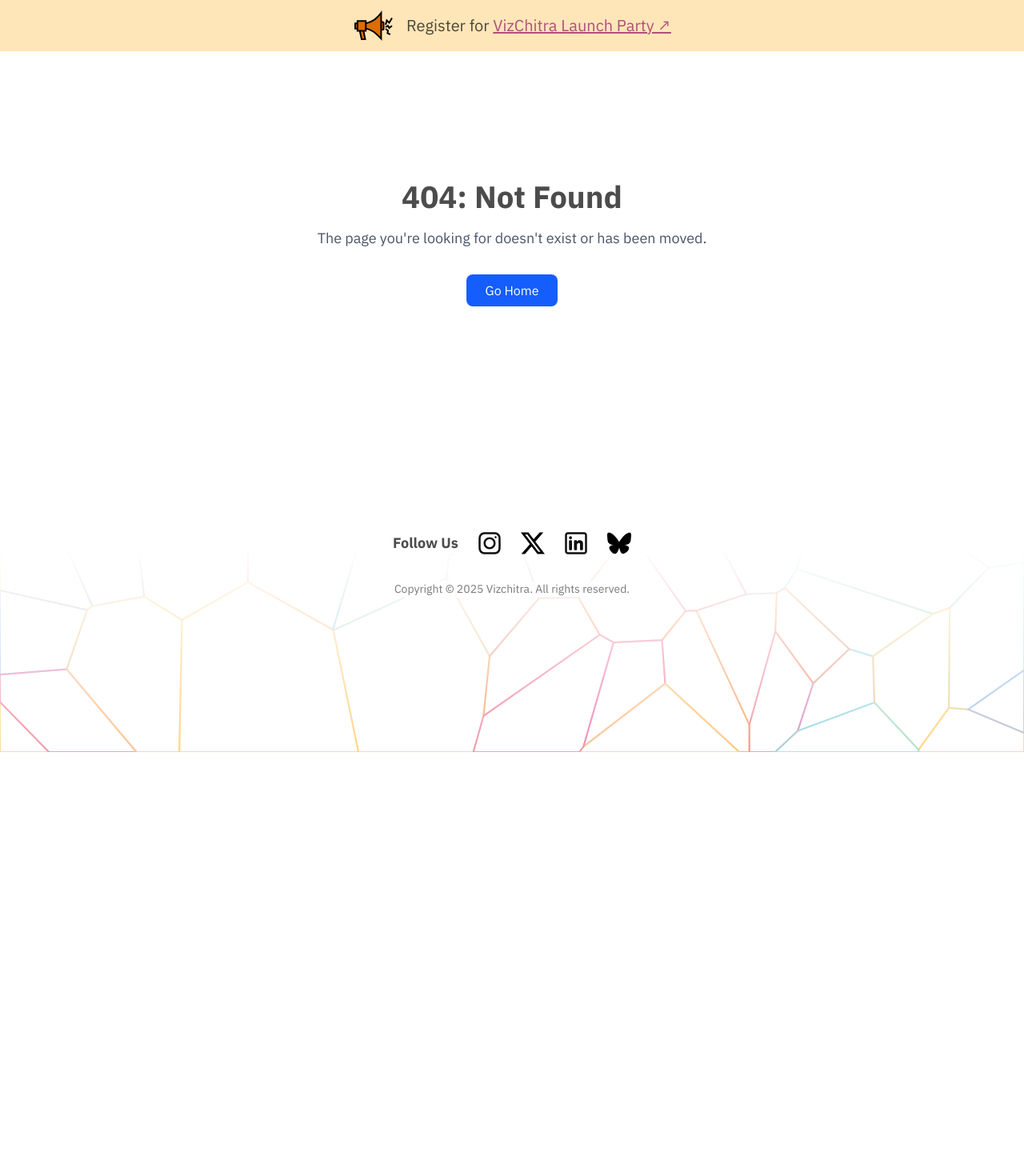
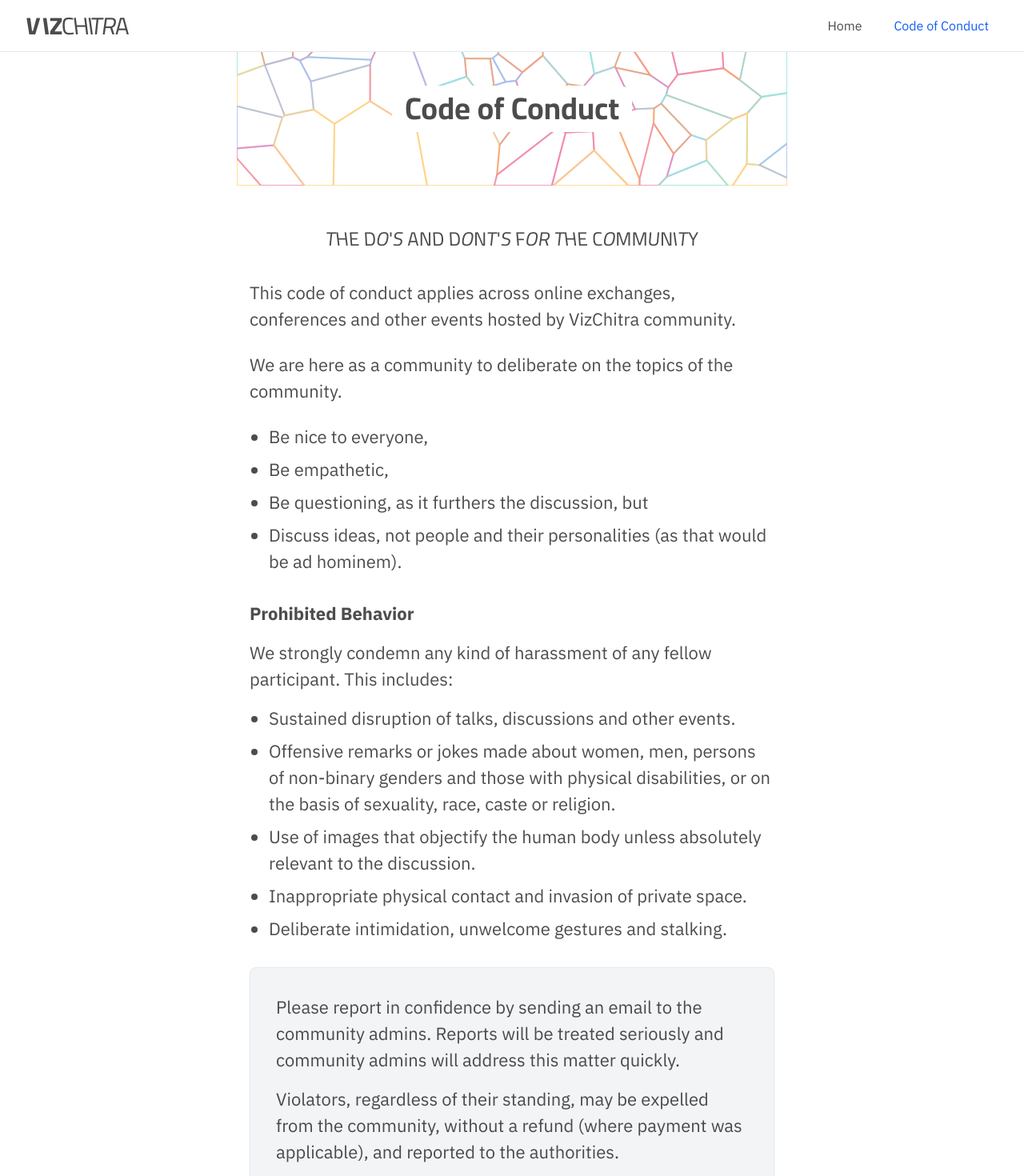
Before and after one commit to vizchitra/vizchitra.github.io, a SvelteKit app: page /code-of-conduct in a window 1280 px wide. Before the commit this address had no page. Shown: the top 1470 px of the page at 80% size. Before the commit the page ends 940 px from the top, so only its background shows below. Built offline with nearby package versions, Linux system fonts and the light colour scheme.

Commit message:
feat: adds code of conduct page, closes #25 (#43)
* feat: adds code of conduct page

* style: unify text classes

* fix: adds logotype, fixes cta

```diff
--- a/src/app.css
+++ b/src/app.css
@@ -152,3 +152,21 @@ button:focus:not(:focus-visible) {
 .slanted-text {
 	font-variation-settings: 'slnt' var(--letter-slant);
 }
+
+/* Common Text Styles */
+.content-text {
+	@apply text-[18px] md:text-[22px];
+	line-height: 1.5;
+}
+
+.content-heading {
+	@apply  text-[22px] leading-[1.5] font-bold;
+}
+
+.content-container {
+	@apply mx-auto max-w-3xl px-4;
+}
+
+.content-notice {
+	@apply mb-8 rounded-lg border border-gray-200 bg-gray-100 p-6 md:p-8;
+}
--- a/src/lib/components/Footer.svelte
+++ b/src/lib/components/Footer.svelte
@@ -6,11 +6,11 @@
 <div class="footer-content relative pb-24">
 	<footer class="relative">
 		<div class="z-10 flex flex-col items-center gap-8 py-16">
-			<!-- <div class="links flex gap-8">
-				<a href="/about" class="hover:text-primary">About</a>
-				<a href="/conference" class="hover:text-primary">Conference</a>
-				<a href="/contact" class="hover:text-primary">Contact</a>
-			</div> -->
+			<div class="links flex gap-8">
+				<a href="/code-of-conduct" class=" text-viz-pink-dark font-bold underline"
+					>Code of Conduct</a
+				>
+			</div>
 
 			<SocialLink />
 
--- /dev/null
+++ b/src/lib/components/NavMenu.svelte
@@ -0,0 +1,35 @@
+<script lang="ts">
+	import { page } from '$app/stores';
+	import VizChitraLogoType from './VizChitraLogoType.svelte';
+</script>
+
+<nav class="fixed top-0 right-0 left-0 z-50 border-b border-gray-200 bg-white">
+	<div class="mx-auto max-w-7xl px-4 sm:px-6 lg:px-8">
+		<div class="flex h-16 justify-between">
+			<div class="flex">
+				<a href="/" class="flex items-center text-3xl">
+					<VizChitraLogoType />
+				</a>
+			</div>
+			<div class="flex items-center space-x-4">
+				<a
+					href="/"
+					class="rounded-md px-3 py-2 text-base font-medium {$page.url.pathname === '/'
+						? 'text-viz-blue'
+						: 'hover:text-blue-dark text-viz-gray'}"
+				>
+					Home
+				</a>
+				<a
+					href="/code-of-conduct"
+					class="rounded-md px-3 py-2 text-base font-medium {$page.url.pathname ===
+					'/code-of-conduct'
+						? 'text-blue-600'
+						: 'text-gray-600 hover:text-blue-600'}"
+				>
+					Code of Conduct
+				</a>
+			</div>
+		</div>
+	</div>
+</nav>
--- /dev/null
+++ b/src/lib/components/PageHeader.svelte
@@ -0,0 +1,11 @@
+<script lang="ts">
+	import BannerPolygon from './BannerPolygon.svelte';
+	export let title: string;
+</script>
+
+<div class="relative h-48">
+	<BannerPolygon staticBanner={true} />
+	<div class="absolute inset-0 flex items-center justify-center">
+		<h1 class="font-display rounded-2xl bg-white px-4 text-[2rem] font-bold">{title}</h1>
+	</div>
+</div>
--- a/src/routes/+layout.svelte
+++ b/src/routes/+layout.svelte
@@ -1,16 +1,23 @@
 <script>
-	import Header from './Header.svelte';
 	import Footer from '$lib/components/Footer.svelte';
 	import '../app.css';
 	import HeaderCallToAction from '$lib/components/HeaderCallToAction.svelte';
+
+	import { page } from '$app/stores';
+	import NavMenu from '$lib/components/NavMenu.svelte';
 
 	/** @type {{children: import('svelte').Snippet}} */
 	let { children } = $props();
 </script>
 
+{#if $page.url.pathname !== '/'}
+	<NavMenu />
+{/if}
+
 <div class="app">
-	<!-- <Header /> -->
-	<HeaderCallToAction />
+	{#if $page.url.pathname === '/'}
+		<HeaderCallToAction />
+	{/if}
 	<main>
 		{@render children()}
 	</main>
--- a/src/routes/+page.svelte
+++ b/src/routes/+page.svelte
@@ -5,8 +5,7 @@
 	import { formatSlantedText } from '$lib/utils/utils.js';
 	import CallToAction from '$lib/components/CallToAction.svelte';
 	import VizChitraLogoType from '$lib/components/VizChitraLogoType.svelte';
-	import SocialLink from '$lib/components/SocialLink.svelte';
-	import { base } from '$app/paths';
+
 	import Button from '$lib/components/Button.svelte';
 
 	export let data;
@@ -45,7 +44,7 @@
 		</div>
 
 		<h3
-			class="tagline -mt-8 max-w-[20ch] border-black text-center text-[1.2rem] leading-none uppercase md:mt-0 md:border-l-2 md:pl-5 md:text-left md:text-[1.6rem]"
+			class="tagline -mt-8 max-w-[20ch] border-black text-center uppercase md:mt-0 md:border-l-2 md:pl-5 md:text-left"
 		>
 			{#each formatSlantedText('A SPACE TO CONNECT AND CREATE WITH DATA') as letter}
 				<span
@@ -62,19 +61,19 @@
 <CallToAction />
 
 <div class="mt-20 flex flex-col items-center gap-10">
-	<div class="content flex flex-col gap-2">
+	<div class="content-container flex flex-col gap-2">
 		<h1>
 			<VizChitraLogoType></VizChitraLogoType>
 		</h1>
 
-		<p class="mb-4 max-w-[55ch] text-[18px] md:text-[22px]">
+		<p class="content-text mb-4 max-w-[55ch]">
 			Data visualization practitioners in India have been spread across different communities. As
 			the first of its kind <span class="font-semibold">
 				data visualization community, VizChitra
 			</span> is putting together a conference to bring these people together.
 		</p>
 
-		<p class="mx-auto mb-8">
+		<p class="mx-auto mt-2 mb-6">
 			{#each formatSlantedText('A SPACE TO CONNECT AND CREATE WITH DATA') as letter}
 				<span class="slanted-text text-[24px]" style="--letter-slant: {letter.slant}">
 					{letter.letter}
@@ -83,7 +82,7 @@
 		</p>
 
 		<div class="pillars">
-			<p class="mb-1 max-w-[55ch] text-[18px] md:text-[22px]">
+			<p class="content-text mb-1 max-w-[55ch]">
 				Our goal is to build a community of diverse, interdisciplinary individuals working across
 				the visualization spectrum, and facilitate learning and connections between people from
 				different industries and disciplines who share a common interest in the power of data and
@@ -94,15 +93,15 @@
 		<PolygonDivider></PolygonDivider>
 	</div>
 
-	<div class="content flex flex-col gap-2">
-		<h2 class="font-display !text-[2rem] font-bold">OUR MISSION</h2>
+	<div class="content-container flex flex-col gap-2">
+		<h2 class="content-heading !text-[2rem]">OUR MISSION</h2>
 
-		<p class="mb-4 max-w-[55ch] text-[18px] md:text-[22px]">
+		<p class="content-text mb-4 max-w-[55ch]">
 			To foster a vibrant <span class="font-semibold">community of data storytellers in India</span
 			>, bridging technical analysis and design expertise to shape perspectives and drive change
 		</p>
 
-		<p class="mx-auto mb-6 text-center md:mb-8">
+		<p class="mx-auto mb-6 text-center">
 			{#each formatSlantedText('AN INDIAN DATA VISUALIZATION COMMUNITY') as letter}
 				<span
 					class="slanted-text text-[18px] md:text-[24px]"
@@ -114,31 +113,26 @@
 		</p>
 
 		<div class="pillars">
-			<p class="mb-1 max-w-[55ch] text-[18px] md:text-[22px]">
+			<p class="content-text mb-1 max-w-[55ch]">
 				The VizChitra community plans to drive this using these three main pillars of work:
 			</p>
-			<ol class="space-y-4 md:space-y-2">
+			<ol class="mt-4 space-y-6">
 				<li>
-					<h3 class="font-display text-[18px] leading-[1.5] font-bold md:text-[22px]">
-						1. Consider and Curate:
-					</h3>
-					<p class="text-[16px] md:text-[22px]">
+					<h3 class="content-heading">1. Consider and Curate:</h3>
+					<p class="content-text">
 						Build a rhythm of curated events to spread the practice of data visualization
 					</p>
 				</li>
 				<li>
-					<h3 class="font-display text-[18px] leading-[1.5] font-bold md:text-[22px]">
-						2. Cultivate and Care:
-					</h3>
-					<p class="text-[16px] md:text-[22px]">
+					<h3 class="content-heading">2. Cultivate and Care:</h3>
+					<p class="content-text">
 						Nurture a fertile space for learning and sharing of data visualization skills
 					</p>
 				</li>
+
 				<li>
-					<h3 class="font-display text-[18px] leading-[1.5] font-bold md:text-[22px]">
-						3. Create and Collaborate:
-					</h3>
-					<p class="text-[16px] md:text-[22px]">
+					<h3 class="content-heading">3. Create and Collaborate:</h3>
+					<p class="content-text">
 						Express and co-create to push the boundaries of data visualization
 					</p>
 				</li>
@@ -147,29 +141,25 @@
 
 		<PolygonDivider></PolygonDivider>
 
-		<h2 class="font-display mt-5 !text-[2rem] font-bold">VIZCHITRA 2025</h2>
+		<h2 class="content-heading mt-5 !text-[2rem]">VIZCHITRA 2025</h2>
 
-		<p class="mb-6 max-w-[55ch] text-[18px] md:text-[22px]">
-			One day of talks and dialogues and One day of workshops
+		<p class="content-text mb-6 max-w-[55ch]">
+			One day of talks and dialogues and one day of workshops
 		</p>
 
-		<div
-			class="mb-10 grid grid-cols-1 gap-6 rounded-lg bg-gray-100 p-6 md:grid-cols-2 md:gap-8 md:p-8"
-		>
+		<div class="content-notice mb-10 grid grid-cols-1 gap-6 md:grid-cols-2 md:gap-8">
 			<div class="space-y-2">
-				<h3 class="font-display text-primary text-[22px] leading-[1.5] font-bold">
-					CONFERENCE DAY
-				</h3>
+				<h3 class="content-heading text-primary">CONFERENCE DAY</h3>
 				<div class="space-y-1">
-					<p class="text-[22px] font-semibold">27th June, 2025</p>
+					<p class="content-text font-semibold">27th June, 2025</p>
 					<p class="text-[20px]">Bangalore International Center</p>
 				</div>
 			</div>
 
 			<div class="space-y-2">
-				<h3 class="font-display text-primary text-[22px] leading-[1.5] font-bold">WORKSHOP DAY</h3>
+				<h3 class="content-heading text-primary">WORKSHOP DAY</h3>
 				<div class="space-y-1">
-					<p class="text-[22px] font-semibold">28th June, 2025</p>
+					<p class="content-text font-semibold">28th June, 2025</p>
 					<p class="text-[20px]">Across Bangalore</p>
 				</div>
 			</div>
--- /dev/null
+++ b/src/routes/code-of-conduct/+page.svelte
@@ -0,0 +1,70 @@
+<script lang="ts">
+	import { formatSlantedText } from '$lib/utils/utils.js';
+	import NavMenu from '$lib/components/NavMenu.svelte';
+	import PageHeader from '$lib/components/PageHeader.svelte';
+</script>
+
+<NavMenu />
+
+<div class="min-h-screen">
+	<PageHeader title="Code of Conduct" />
+
+	<div class="content-container py-12">
+		<h2 class="mb-8 text-center">
+			{#each formatSlantedText("THE DO'S AND DONT'S FOR THE COMMUNITY") as letter}
+				<span
+					class="slanted-text text-[18px] md:text-[24px]"
+					style="--letter-slant: {letter.slant}"
+				>
+					{letter.letter}
+				</span>
+			{/each}
+		</h2>
+
+		<p class="content-text mb-6">
+			This code of conduct applies across online exchanges, conferences and other events hosted by
+			VizChitra community.
+		</p>
+
+		<p class="content-text mb-6">
+			We are here as a community to deliberate on the topics of the community.
+		</p>
+
+		<ul class="content-text mb-8 list-disc space-y-2 pl-6">
+			<li>Be nice to everyone,</li>
+			<li>Be empathetic,</li>
+			<li>Be questioning, as it furthers the discussion, but</li>
+			<li>Discuss ideas, not people and their personalities (as that would be ad hominem).</li>
+		</ul>
+
+		<h3 class="content-heading mb-4">Prohibited Behavior</h3>
+		<p class="content-text mb-4">
+			We strongly condemn any kind of harassment of any fellow participant. This includes:
+		</p>
+
+		<ul class="content-text mb-8 list-disc space-y-2 pl-6">
+			<li>Sustained disruption of talks, discussions and other events.</li>
+			<li>
+				Offensive remarks or jokes made about women, men, persons of non-binary genders and those
+				with physical disabilities, or on the basis of sexuality, race, caste or religion.
+			</li>
+			<li>
+				Use of images that objectify the human body unless absolutely relevant to the discussion.
+			</li>
+			<li>Inappropriate physical contact and invasion of private space.</li>
+			<li>Deliberate intimidation, unwelcome gestures and stalking.</li>
+		</ul>
+
+		<div class="content-notice">
+			<p class="content-text mb-4">
+				Please report in confidence by sending an email to the community admins. Reports will be
+				treated seriously and community admins will address this matter quickly.
+			</p>
+
+			<p class="content-text font-semibold">
+				Violators, regardless of their standing, may be expelled from the community, without a
+				refund (where payment was applicable), and reported to the authorities.
+			</p>
+		</div>
+	</div>
+</div>
```
